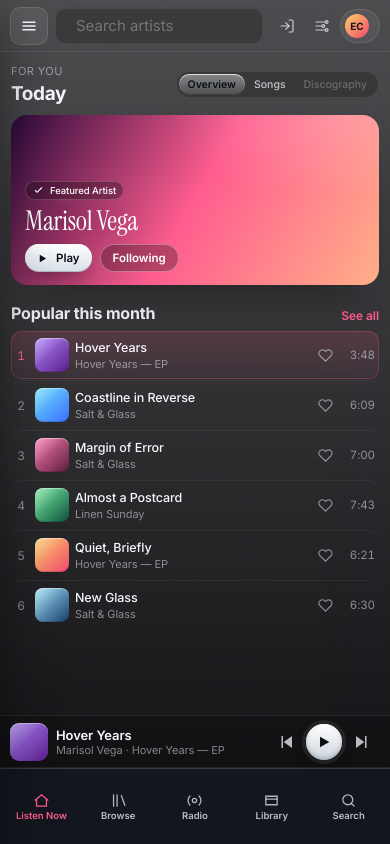
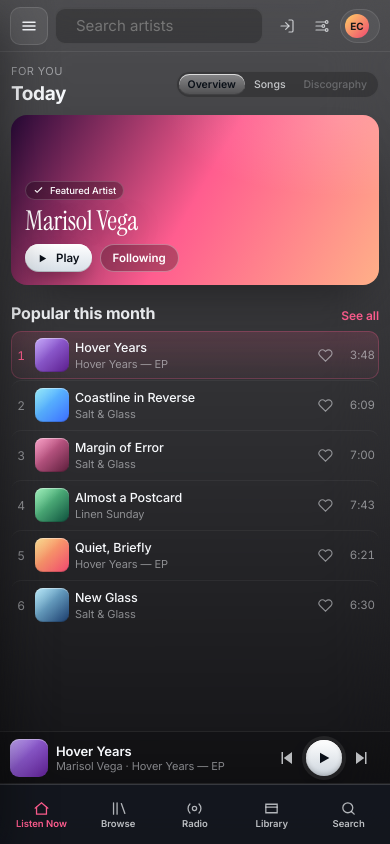
Before and after one commit to id-fant/apple-music-liquidglass, a React app in the folder app/: page / in a window 390 px wide. Built offline with nearby package versions, Linux system fonts and the light colour scheme; no server answers.

Commit message:
Music navigation bar changes

```diff
--- a/app/src/styles.css
+++ b/app/src/styles.css
@@ -1136,7 +1136,7 @@ button, .side-item, .row, .card, .seg, .user-pill, .ibtn, .cbtn, .menu-btn{
   .app{
     width: 100%; height: 100vh; height: 100dvh;
     border-radius: 0;
-    grid-template-rows: 52px 1fr auto 76px;
+    grid-template-rows: 52px 1fr auto 60px;
     grid-template-columns: 1fr;
     grid-template-areas:
       "tit"
@@ -1348,6 +1348,11 @@ button, .side-item, .row, .card, .seg, .user-pill, .ibtn, .cbtn, .menu-btn{
     border-top:1px solid rgba(255,255,255,.08);
     background: rgba(0,0,0,.18);
     position: relative;
+    /* Margin-top pushes the minibar visibly down so it has breathing room
+       above (between the track list and the now-playing bar) instead of
+       sitting flush with the scrolling content. Pairs with the now-fuller
+       tabbar so the bottom region reads as two distinct surfaces. */
+    margin-top: 8px;
   }
   .minibar .cv{
     width:42px; height:42px; border-radius:9px; flex-shrink:0;
```
